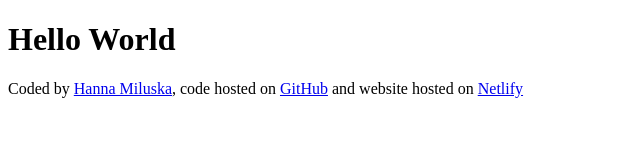
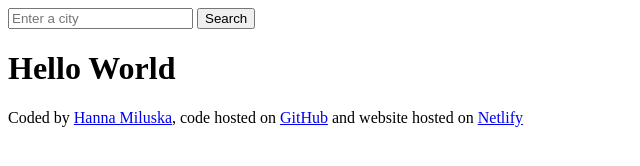
Before and after one commit to h2mil/SheCodes_Plus_WeatherApp, a plain HTML site: page index.html in a window 1280 px wide. Shown: the whole page, without its empty margins (0-640 px from the left). Drawn offline with Linux system fonts and the light colour scheme.

Commit message:
added form (search+submit)

```diff
--- a/index.html
+++ b/index.html
@@ -7,7 +7,13 @@
     <title>Weather App</title>
   </head>
   <body>
-    <h1>Hello World</h1>
+    <header>
+      <form>
+        <input type="search" placeholder="Enter a city" required />
+        <input type="submit" value="Search" />
+      </form>
+    </header>
+    <main><h1>Hello World</h1></main>
     <footer>
       Coded by
       <a href="https://github.com/h2mil" target="_blank">Hanna Miluska</a>, code
```
